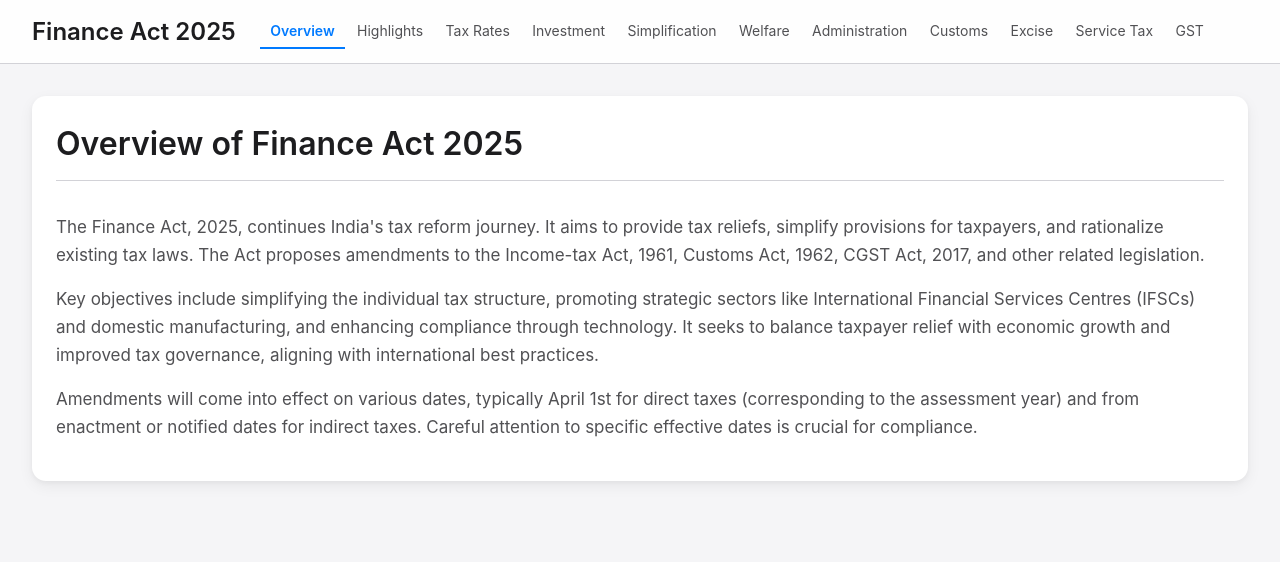
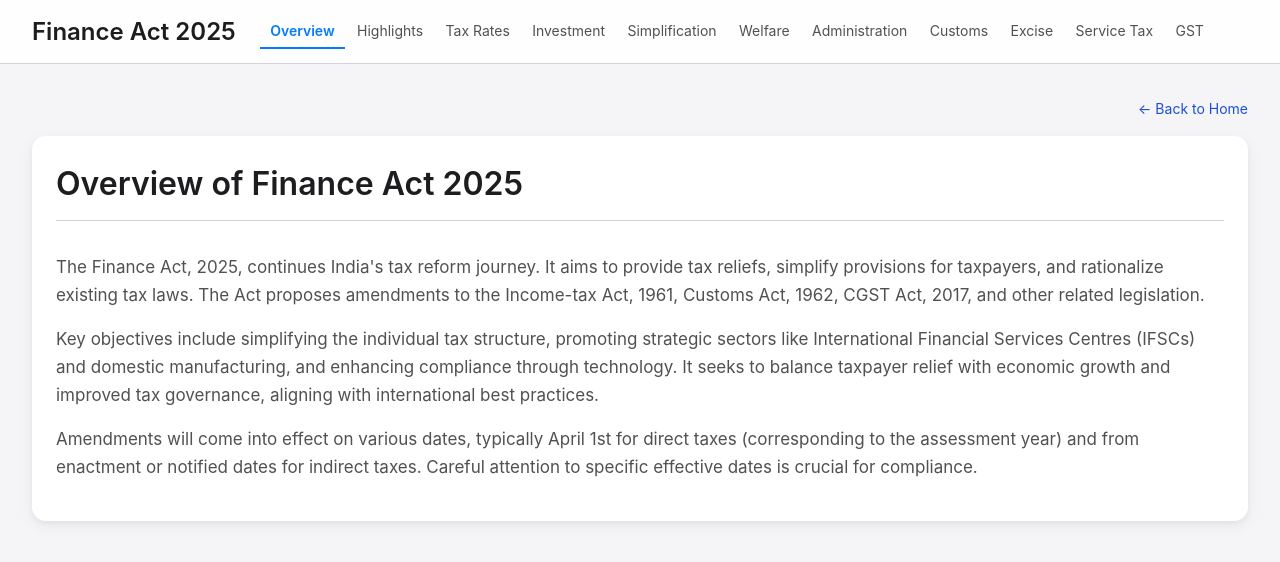
Before and after one commit to micgkcco/archit, a plain HTML site: page summary of FA 2025 amendments.html in a window 1280 px wide. Drawn offline with nearby package versions, Linux system fonts and the light colour scheme.

Commit message:
summary of FA 2025 amendments.html

```diff
--- a/summary of FA 2025 amendments.html
+++ b/summary of FA 2025 amendments.html
@@ -26,7 +26,7 @@
         html {
             scroll-behavior: smooth;
             -webkit-font-smoothing: antialiased;
-            -moz-osx-font-smoothing: grayscale;
+            -moz-osx-smoothing: grayscale;
         }
 
         body {
@@ -302,7 +302,13 @@
         }
 
     </style>
-</head>
+    <link rel="apple-touch-icon" sizes="180x180" href="/apple-touch-icon.png">
+    <link rel="icon" type="image/png" sizes="32x32" href="/favicon-32x32.png">
+    <link rel="icon" type="image/png" sizes="16x16" href="/favicon-16x16.png">
+    <link rel="manifest" href="/site.webmanifest">
+    <link rel="icon" href="/favicon.ico" type="image/x-icon">
+    <link rel="icon" href="/CA%20India%20Logo.png" type="image/png">
+    </head>
 <body class="antialiased">
     <header class="top-navigation-bar">
         <div class="nav-container"> <a href="index.html" class="nav-title-link">
@@ -325,6 +331,10 @@
     </header>
 
     <main class="container mx-auto p-6 md:p-8">
+        <div class="text-right mb-4">
+            <a href="index.html" class="text-sm text-blue-700 hover:underline">&larr; Back to Home</a>
+        </div>
+
         <section id="overview" class="content-section">
             <h1 class="main-heading">Overview of Finance Act 2025</h1>
             <p class="paragraph-text">The Finance Act, 2025, continues India's tax reform journey. It aims to provide tax reliefs, simplify provisions for taxpayers, and rationalize existing tax laws. The Act proposes amendments to the Income-tax Act, 1961, Customs Act, 1962, CGST Act, 2017, and other related legislation.</p>
@@ -613,7 +623,7 @@
                     </ul>
                     <p class="mb-2"><strong>Decreases (effective May 1, 2025, or Feb 2, 2025 by notification for some):</strong></p>
                     <div class="table-container my-4">
-                        <table class="min-w-full">
+                         <table class="min-w-full">
                             <thead>
                                 <tr>
                                     <th>Commodity</th>
```
